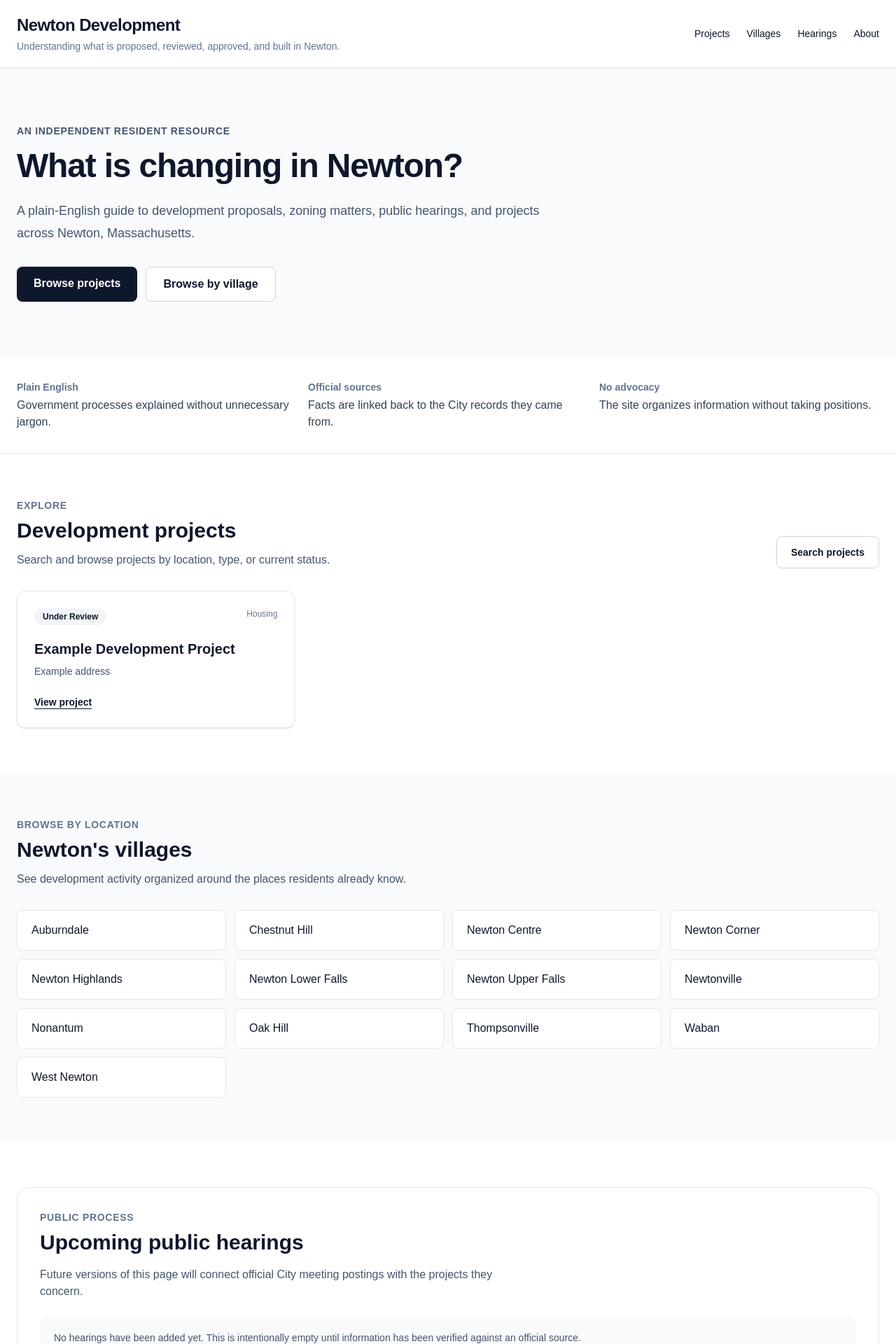
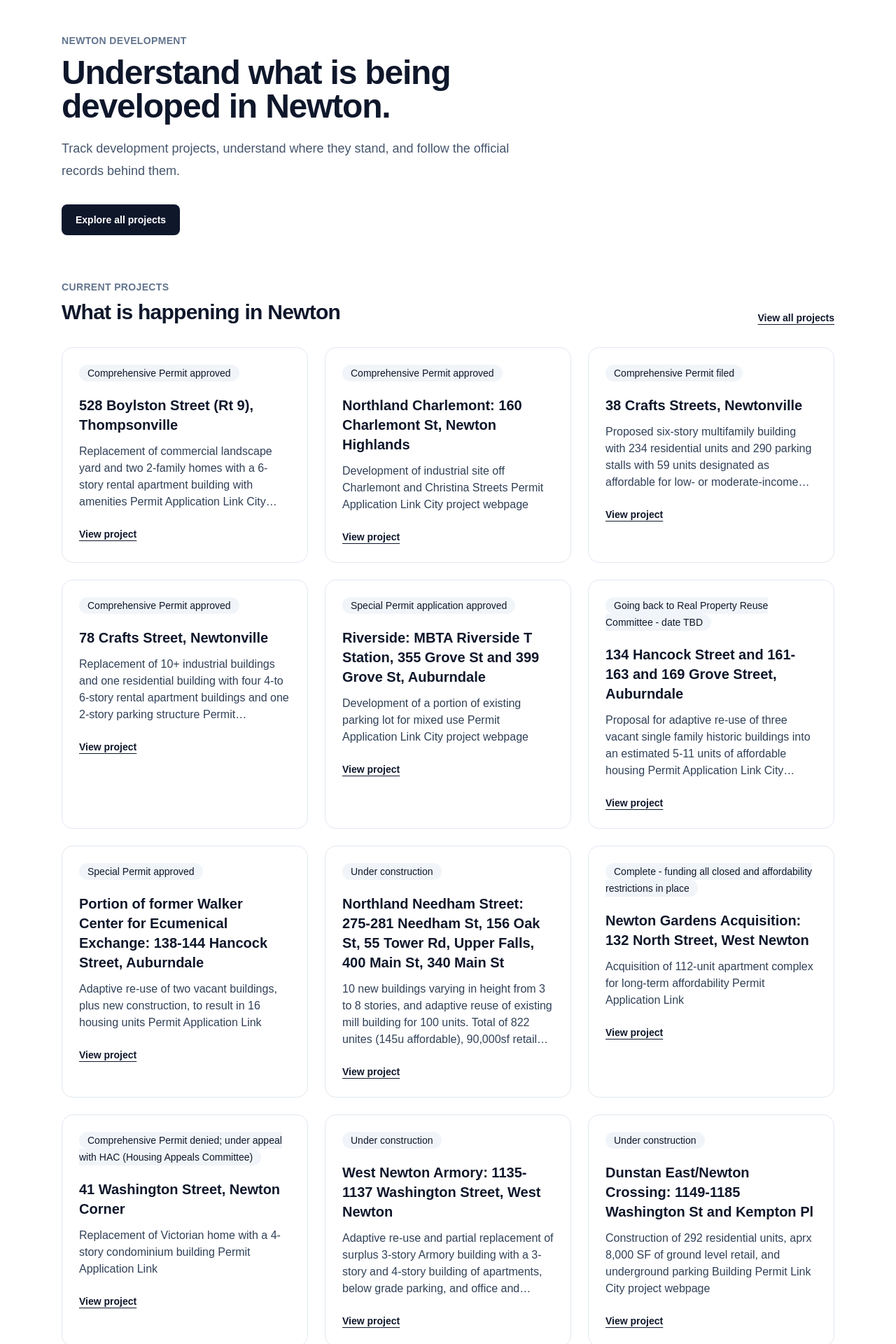
Before and after one commit to danielk-droid/newton-development, a Next.js app: page / in a window 1280 px wide. Shown: the top 1920 px of the page at 70% size. Built offline with nearby package versions, Linux system fonts and the light colour scheme.

Commit message:
Connect site to automated Newton project data

```diff
--- a/app/page.tsx
+++ b/app/page.tsx
@@ -1,154 +1,103 @@
-import { projects } from "@/data/projects";
-const villages = [
-  "Auburndale",
-  "Chestnut Hill",
-  "Newton Centre",
-  "Newton Corner",
-  "Newton Highlands",
-  "Newton Lower Falls",
-  "Newton Upper Falls",
-  "Newtonville",
-  "Nonantum",
-  "Oak Hill",
-  "Thompsonville",
-  "Waban",
-  "West Newton",
-];
+import fs from "node:fs/promises";
+import path from "node:path";
 
-export default function Home() {
+type SourceProject = {
+  id: string;
+  name: string;
+  description: string;
+  status: string;
+  links?: {
+    label: string;
+    url: string;
+  }[];
+  sourceUrl: string;
+};
+
+type SourceData = {
+  source: string;
+  fetchedAt: string;
+  projectCount: number;
+  projects: SourceProject[];
+};
+
+async function getSourceData(): Promise<SourceData> {
+  const filePath = path.join(
+    process.cwd(),
+    "data",
+    "newton-source.json"
+  );
+
+  const file = await fs.readFile(filePath, "utf8");
+
+  return JSON.parse(file);
+}
+
+export default async function HomePage() {
+  const data = await getSourceData();
+
   return (
     <main className="min-h-screen bg-white text-slate-900">
-      <header className="border-b border-slate-200 bg-white">
-        <div className="mx-auto flex max-w-7xl items-center justify-between px-6 py-5">
-          <div>
-            <h1 className="text-2xl font-bold tracking-tight">
+      <div className="mx-auto max-w-6xl px-6 py-12">
+        <header>
+          <p className="text-sm font-semibold uppercase tracking-wide text-slate-500">
             Newton Development
+          </p>
+
+          <h1 className="mt-3 max-w-3xl text-5xl font-bold tracking-tight">
+            Understand what is being developed in Newton.
           </h1>
-            <p className="mt-1 text-sm text-slate-500">
-              Understanding what is proposed, reviewed, approved, and built in Newton.
+
+          <p className="mt-5 max-w-2xl text-lg leading-8 text-slate-600">
+            Track development projects, understand where they stand,
+            and follow the official records behind them.
           </p>
-          </div>
 
-          <nav className="hidden gap-6 text-sm font-medium md:flex">
-            <a href="#projects" className="hover:text-slate-600">
-              Projects
+          <div className="mt-8">
+            <a
+              href="/projects"
+              className="inline-flex rounded-lg bg-slate-900 px-5 py-3 text-sm font-semibold text-white hover:bg-slate-700"
+            >
+              Explore all projects
             </a>
-            <a href="#villages" className="hover:text-slate-600">
-              Villages
-            </a>
-            <a href="#hearings" className="hover:text-slate-600">
-              Hearings
-            </a>
-            <a href="#about" className="hover:text-slate-600">
-              About
-            </a>
-          </nav>
           </div>
         </header>
 
-      <section className="bg-slate-50">
-        <div className="mx-auto max-w-7xl px-6 py-20">
-          <div className="max-w-3xl">
-            <p className="mb-4 text-sm font-semibold uppercase tracking-wider text-slate-600">
-              An independent resident resource
+        <section className="mt-16">
+          <div className="flex items-end justify-between gap-4">
+            <div>
+              <p className="text-sm font-semibold uppercase tracking-wide text-slate-500">
+                Current projects
               </p>
 
-            <h2 className="text-4xl font-bold tracking-tight sm:text-5xl">
-              What is changing in Newton?
+              <h2 className="mt-2 text-3xl font-bold tracking-tight">
+                What is happening in Newton
               </h2>
-
-            <p className="mt-6 text-lg leading-8 text-slate-600">
-              A plain-English guide to development proposals, zoning matters,
-              public hearings, and projects across Newton, Massachusetts.
-            </p>
-
-            <div className="mt-8 flex flex-col gap-3 sm:flex-row">
-              <a
-                href="#projects"
-                className="rounded-lg bg-slate-900 px-6 py-3 text-center font-semibold text-white hover:bg-slate-700"
-              >
-                Browse projects
-              </a>
+            </div>
 
             <a
-                href="#villages"
-                className="rounded-lg border border-slate-300 bg-white px-6 py-3 text-center font-semibold hover:bg-slate-100"
+              href="/projects"
+              className="text-sm font-semibold underline underline-offset-4"
             >
-                Browse by village
+              View all projects
             </a>
           </div>
-          </div>
-        </div>
-      </section>
 
-      <section className="border-b border-slate-200 bg-white">
-        <div className="mx-auto grid max-w-7xl gap-4 px-6 py-8 md:grid-cols-3">
-          <div>
-            <p className="text-sm font-semibold text-slate-500">
-              Plain English
-            </p>
-            <p className="mt-1 text-slate-700">
-              Government processes explained without unnecessary jargon.
-            </p>
-          </div>
-
-          <div>
-            <p className="text-sm font-semibold text-slate-500">
-              Official sources
-            </p>
-            <p className="mt-1 text-slate-700">
-              Facts are linked back to the City records they came from.
-            </p>
-          </div>
-
-          <div>
-            <p className="text-sm font-semibold text-slate-500">
-              No advocacy
-            </p>
-            <p className="mt-1 text-slate-700">
-              The site organizes information without taking positions.
-            </p>
-          </div>
-        </div>
-      </section>
-
-      <section id="projects" className="mx-auto max-w-7xl px-6 py-16">
-        <div className="flex flex-col justify-between gap-4 sm:flex-row sm:items-end">
-          <div>
-            <p className="text-sm font-semibold uppercase tracking-wider text-slate-500">
-              Explore
-            </p>
-            <h2 className="mt-2 text-3xl font-bold">Development projects</h2>
-            <p className="mt-3 max-w-2xl text-slate-600">
-              Search and browse projects by location, type, or current status.
-            </p>
-          </div>
-
-          <button className="rounded-lg border border-slate-300 px-5 py-3 text-sm font-semibold hover:bg-slate-50">
-            Search projects
-          </button>
-        </div>
-
-        <div className="mt-8 grid gap-5 md:grid-cols-3">
-          {projects.map((project) => (
+          <div className="mt-8 grid gap-6 md:grid-cols-2 lg:grid-cols-3">
+            {data.projects.map((project) => (
               <article
-              key={project.name}
-              className="rounded-xl border border-slate-200 bg-white p-6 shadow-sm"
+                key={project.id}
+                className="rounded-2xl border border-slate-200 p-6"
               >
-              <div className="flex items-start justify-between gap-3">
-                <span className="rounded-full bg-slate-100 px-3 py-1 text-xs font-semibold">
+                <span className="rounded-full bg-slate-100 px-3 py-1 text-sm font-medium">
                   {project.status}
                 </span>
 
-                <span className="text-xs text-slate-500">
-                  {project.type}
-                </span>
-              </div>
+                <h3 className="mt-5 text-xl font-semibold">
+                  {project.name}
+                </h3>
 
-              <h3 className="mt-5 text-xl font-semibold">{project.name}</h3>
-
-              <p className="mt-2 text-sm text-slate-600">
-                {project.address}
+                <p className="mt-3 line-clamp-4 leading-6 text-slate-700">
+                  {project.description}
                 </p>
 
                 <a
@@ -162,81 +111,35 @@ export default function Home() {
           </div>
         </section>
 
-      <section id="villages" className="bg-slate-50">
-        <div className="mx-auto max-w-7xl px-6 py-16">
-          <p className="text-sm font-semibold uppercase tracking-wider text-slate-500">
-            Browse by location
+        <section className="mt-16 border-t border-slate-200 pt-8">
+          <div className="flex flex-wrap items-center justify-between gap-4">
+            <div>
+              <p className="text-sm font-semibold text-slate-900">
+                Data source
               </p>
 
-          <h2 className="mt-2 text-3xl font-bold">Newton's villages</h2>
-
-          <p className="mt-3 max-w-2xl text-slate-600">
-            See development activity organized around the places residents
-            already know.
+              <p className="mt-1 text-sm text-slate-600">
+                {data.projectCount} projects collected from the
+                official City of Newton development-project page.
               </p>
 
-          <div className="mt-8 grid grid-cols-1 gap-3 sm:grid-cols-2 lg:grid-cols-4">
-            {villages.map((village) => (
-              <button
-                key={village}
-                className="rounded-lg border border-slate-200 bg-white px-5 py-4 text-left font-medium hover:border-slate-400 hover:bg-slate-50"
+              <p className="mt-1 text-sm text-slate-500">
+                Last collected:{" "}
+                {new Date(data.fetchedAt).toLocaleString()}
+              </p>
+            </div>
+
+            <a
+              href={data.source}
+              target="_blank"
+              rel="noopener noreferrer"
+              className="text-sm font-semibold underline underline-offset-4"
             >
-                {village}
-              </button>
-            ))}
-          </div>
+              View official source
+            </a>
           </div>
         </section>
-
-      <section id="hearings" className="mx-auto max-w-7xl px-6 py-16">
-        <div className="rounded-2xl border border-slate-200 bg-white p-8">
-          <p className="text-sm font-semibold uppercase tracking-wider text-slate-500">
-            Public process
-          </p>
-
-          <h2 className="mt-2 text-3xl font-bold">
-            Upcoming public hearings
-          </h2>
-
-          <p className="mt-4 max-w-2xl text-slate-600">
-            Future versions of this page will connect official City meeting
-            postings with the projects they concern.
-          </p>
-
-          <div className="mt-6 rounded-lg bg-slate-50 p-5 text-sm text-slate-600">
-            No hearings have been added yet. This is intentionally empty until
-            information has been verified against an official source.
       </div>
-        </div>
-      </section>
-
-      <section id="about" className="border-t border-slate-200 bg-slate-50">
-        <div className="mx-auto max-w-7xl px-6 py-16">
-          <h2 className="text-2xl font-bold">About this site</h2>
-
-          <p className="mt-4 max-w-3xl leading-7 text-slate-600">
-            Newton Development is an independent resident-facing information
-            resource. It is not affiliated with or endorsed by the City of
-            Newton. The site organizes and explains public information while
-            linking residents back to the City's original records.
-          </p>
-
-          <p className="mt-4 max-w-3xl leading-7 text-slate-600">
-            Information is intended to be factual and traceable. When the
-            available official record does not establish something clearly,
-            this site will not guess.
-          </p>
-        </div>
-      </section>
-
-      <footer className="border-t border-slate-200 bg-white">
-        <div className="mx-auto max-w-7xl px-6 py-8 text-sm text-slate-500">
-          <p>
-            Independent resident resource. Not affiliated with or endorsed by
-            the City of Newton.
-          </p>
-        </div>
-      </footer>
     </main>
   );
 }
--- a/data/projects.ts
+++ b/data/projects.ts
@@ -1,3 +1,5 @@
+import sourceData from "./newton-source.json";
+
 export type ProjectStatus =
   | "Proposed"
   | "Submitted"
@@ -24,6 +26,13 @@ export type ProjectType =
   | "Historic Preservation"
   | "Other";
 
+export type ProjectEvent = {
+  date: string;
+  title: string;
+  description: string;
+  sourceUrl: string;
+};
+
 export type Project = {
   id: string;
   name: string;
@@ -34,19 +43,211 @@ export type Project = {
   description: string;
   lastUpdated: string;
   sourceUrl: string;
+  history: ProjectEvent[];
 };
 
-export const projects: Project[] = [
-  {
-    id: "example-development-project",
-    name: "Example Development Project",
-    address: "Example address",
-    village: "Newton Centre",
-    status: "Under Review",
-    type: "Housing",
-    description:
-      "Placeholder project used while the site's data structure is being built. This is not a real project listing.",
-    lastUpdated: "Not yet verified",
-    sourceUrl: "",
-  },
-];
+function cleanText(value: string): string {
+  return value
+    .replace(/&nbsp;/g, " ")
+    .replace(/\s+/g, " ")
+    .trim();
+}
+
+function getVillage(name: string): string {
+  const villages = [
+    "Auburndale",
+    "Chestnut Hill",
+    "Newton Centre",
+    "Newton Corner",
+    "Newton Highlands",
+    "Newton Lower Falls",
+    "Newton Upper Falls",
+    "Newtonville",
+    "Nonantum",
+    "Oak Hill",
+    "Thompsonville",
+    "Waban",
+    "West Newton",
+  ];
+
+  const cleanedName = cleanText(name);
+
+  const village = villages.find((item) =>
+    cleanedName.toLowerCase().includes(item.toLowerCase())
+  );
+
+  return village ?? "Unknown";
+}
+
+function getAddress(name: string): string {
+  const cleanedName = cleanText(name);
+
+  const parts = cleanedName.split(",");
+
+  if (parts.length > 1) {
+    return parts.slice(0, -1).join(",").trim();
+  }
+
+  return cleanedName;
+}
+
+function getProjectType(
+  name: string,
+  description: string
+): ProjectType {
+  const text = `${name} ${description}`.toLowerCase();
+
+  if (
+    text.includes("mixed use") ||
+    text.includes("mixed-use") ||
+    text.includes("retail") ||
+    text.includes("commercial space")
+  ) {
+    return "Mixed-Use";
+  }
+
+  if (
+    text.includes("apartment") ||
+    text.includes("housing") ||
+    text.includes("residential") ||
+    text.includes("units") ||
+    text.includes("condominium")
+  ) {
+    return "Housing";
+  }
+
+  return "Other";
+}
+
+function normalizeStatus(rawStatus: string): {
+  status: ProjectStatus;
+  label: string;
+} {
+  const status = cleanText(rawStatus).toLowerCase();
+
+  if (status.includes("under construction")) {
+    return {
+      status: "Under Construction",
+      label: "Under Construction",
+    };
+  }
+
+  if (
+    status.includes("complete") ||
+    status.includes("completed")
+  ) {
+    return {
+      status: "Completed",
+      label: "Completed",
+    };
+  }
+
+  if (status.includes("denied")) {
+    return {
+      status: "Denied",
+      label: "Denied",
+    };
+  }
+
+  if (status.includes("appeal")) {
+    return {
+      status: "Appealed",
+      label: "Appealed",
+    };
+  }
+
+  if (
+    status.includes("approved with conditions")
+  ) {
+    return {
+      status: "Approved with Conditions",
+      label: "Approved with Conditions",
+    };
+  }
+
+  if (status.includes("approved")) {
+    return {
+      status: "Approved",
+      label: "Approved",
+    };
+  }
+
+  if (status.includes("continued")) {
+    return {
+      status: "Continued",
+      label: "Continued",
+    };
+  }
+
+  if (
+    status.includes("hearing") ||
+    status.includes("scheduled")
+  ) {
+    return {
+      status: "Scheduled for Hearing",
+      label: "Scheduled for Hearing",
+    };
+  }
+
+  if (
+    status.includes("review") ||
+    status.includes("committee")
+  ) {
+    return {
+      status: "Under Review",
+      label: "Under Review",
+    };
+  }
+
+  if (status.includes("filed")) {
+    return {
+      status: "Submitted",
+      label: "Submitted",
+    };
+  }
+
+  if (status.includes("proposed")) {
+    return {
+      status: "Proposed",
+      label: "Proposed",
+    };
+  }
+
+  if (status.includes("withdrawn")) {
+    return {
+      status: "Withdrawn",
+      label: "Withdrawn",
+    };
+  }
+
+  if (status.includes("cancelled") || status.includes("canceled")) {
+    return {
+      status: "Cancelled",
+      label: "Cancelled",
+    };
+  }
+
+  return {
+    status: "Unknown",
+    label: cleanText(rawStatus),
+  };
+}
+
+export const projects: Project[] = sourceData.projects.map((project) => {
+  const cleanedName = cleanText(project.name);
+  const cleanedDescription = cleanText(project.description);
+  const normalized = normalizeStatus(project.status);
+
+  return {
+    id: project.id,
+    name: cleanedName,
+    address: getAddress(cleanedName),
+    village: getVillage(cleanedName),
+    status: normalized.status,
+    type: getProjectType(cleanedName, cleanedDescription),
+    description: cleanedDescription,
+    lastUpdated: new Date(sourceData.fetchedAt).toLocaleString(),
+    sourceUrl: project.sourceUrl,
+    history: [],
+  };
+});
```
Lines whose indentation alone changed are shown as unchanged.
